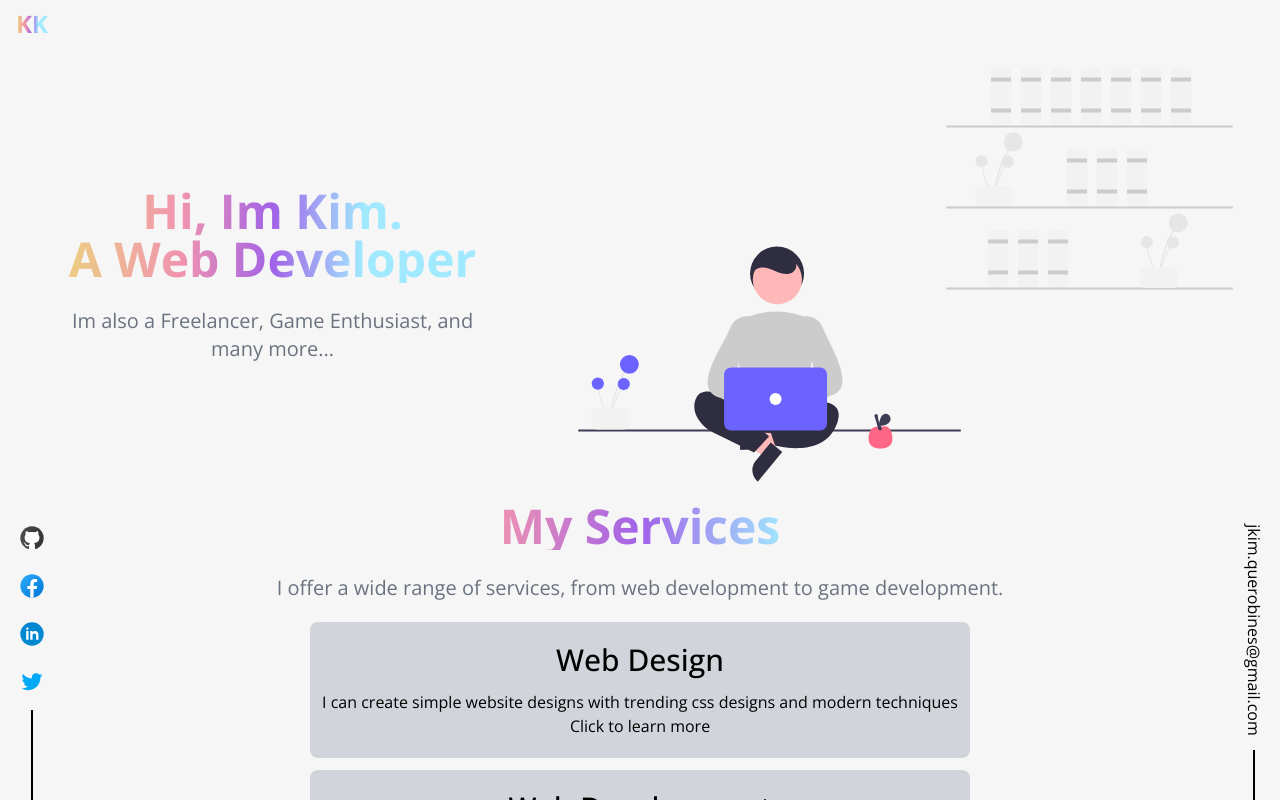
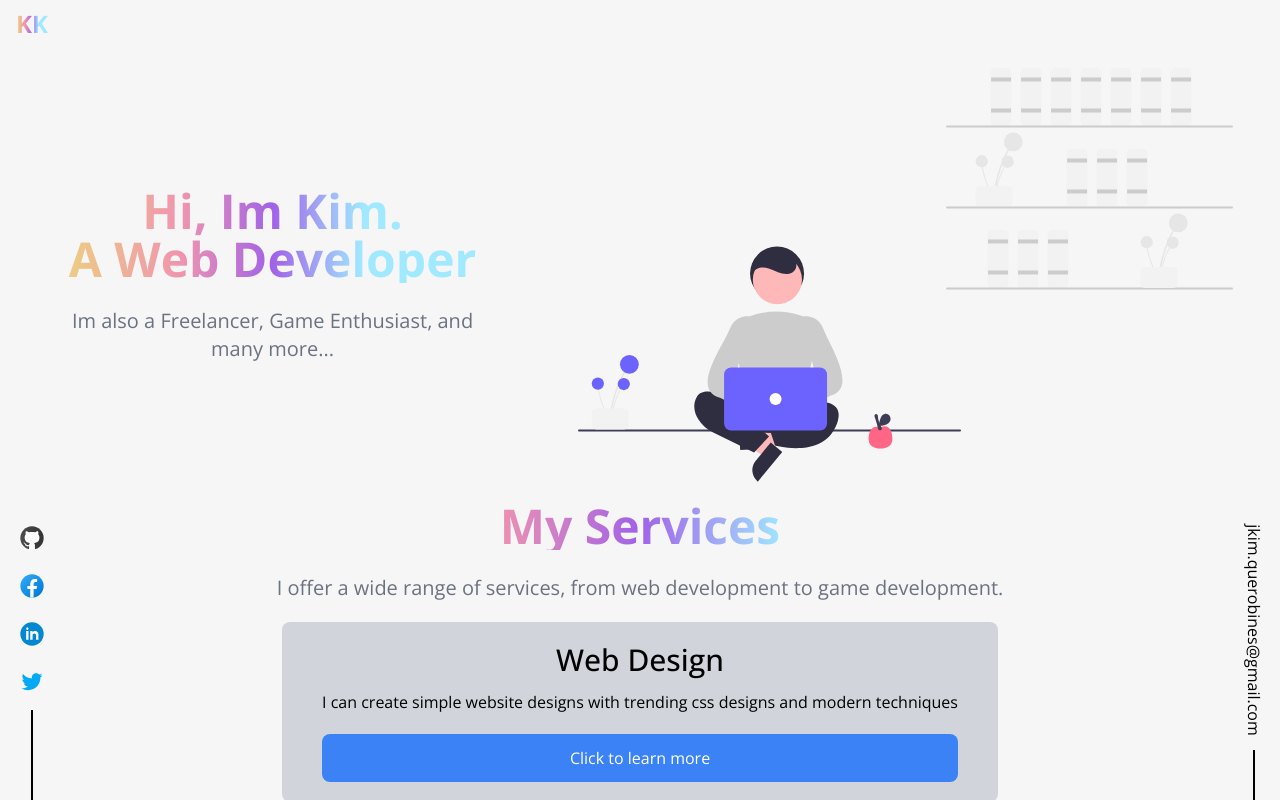
Before and after one commit to Kerubi-5/thekims-portfolio, a Next.js app: page / in a window 1280 px wide. Shown: the top 800 px of the page. Built offline with nearby package versions, Linux system fonts and the light colour scheme.

Commit message:
style: makes button popup more

```diff
--- a/pages/index.tsx
+++ b/pages/index.tsx
@@ -18,11 +18,13 @@ type Section = {
 const Home = () => {
   const ServicesCard = ({ title, description, url }: ServiceCard) => {
     return (
-      <article className="py-5 px-3 text-center bg-gray-300 rounded-lg">
+      <article className="py-5 px-10 text-center bg-gray-300 rounded-lg">
         <h3 className="text-3xl font-medium mb-3">{title}</h3>
         <p>{description}</p>
         <Link href={url}>
-          <a>Click to learn more</a>
+          <a className="p-3 block bg-blue-500 hover:bg-blue-600 transition-colors text-white rounded-lg mt-5">
+            Click to learn more
+          </a>
         </Link>
       </article>
     );
```
